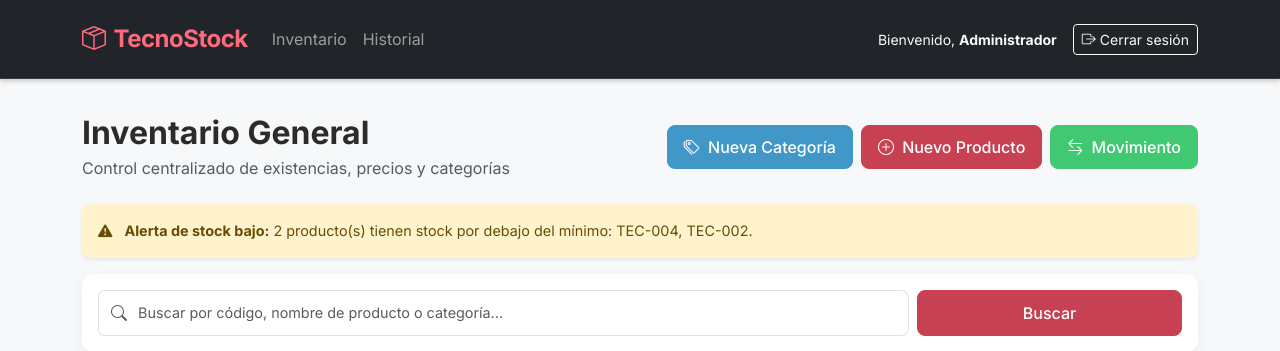
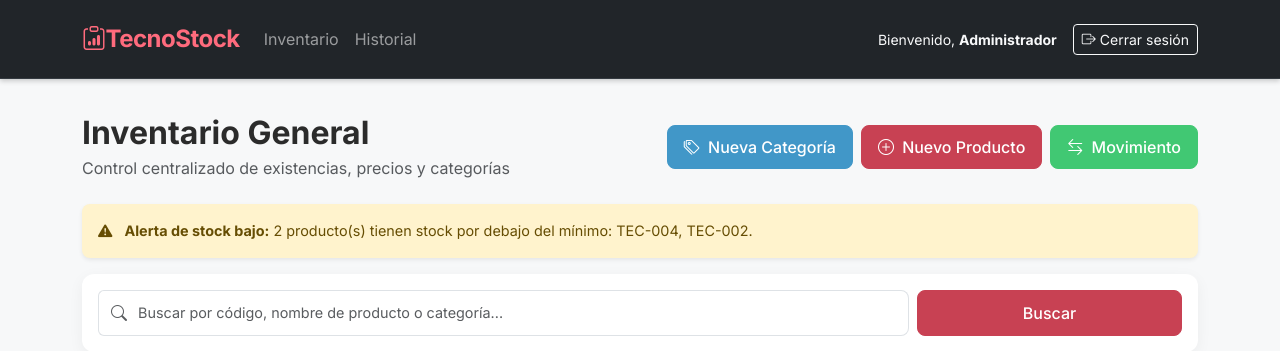
Before and after one commit to ivargutierrezpizarro-lang/Tecnostock, a PHP site: page /index.php in a window 1280 px wide. Shown: the top 351 px of the page. Run offline with PHP 8.4, Linux system fonts and the light colour scheme; a user stored in the database is signed in; data comes from the database, SQL or seed files in the repository.

Commit message:
style(ui): cambia el icono del logo de la barra de navegacion

```diff
--- a/includes/header.php
+++ b/includes/header.php
@@ -19,7 +19,7 @@ $titulo = $titulo ?? 'TecnoStock';
 <nav class="navbar navbar-expand-lg navbar-dark navbar-tecnostock sticky-top py-3">
     <div class="container">
         <a class="navbar-brand fs-4" href="<?php echo $base; ?>index.php">
-            <i class="bi bi-box-seam me-2"></i>TecnoStock
+            <i class="bi-clipboard-data"></i>TecnoStock
         </a>
         <button class="navbar-toggler" type="button" data-bs-toggle="collapse" data-bs-target="#navbarNav"
                 aria-label="Mostrar menú">
```
